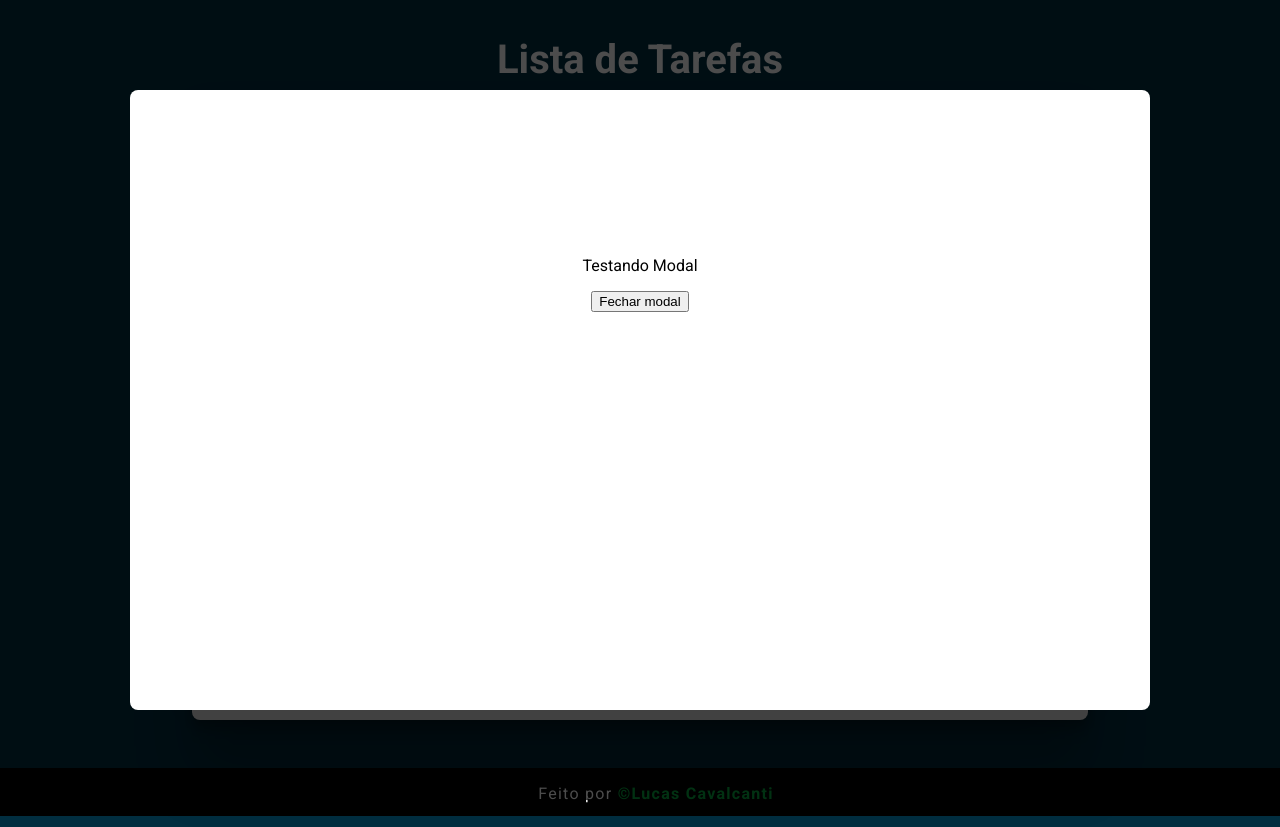
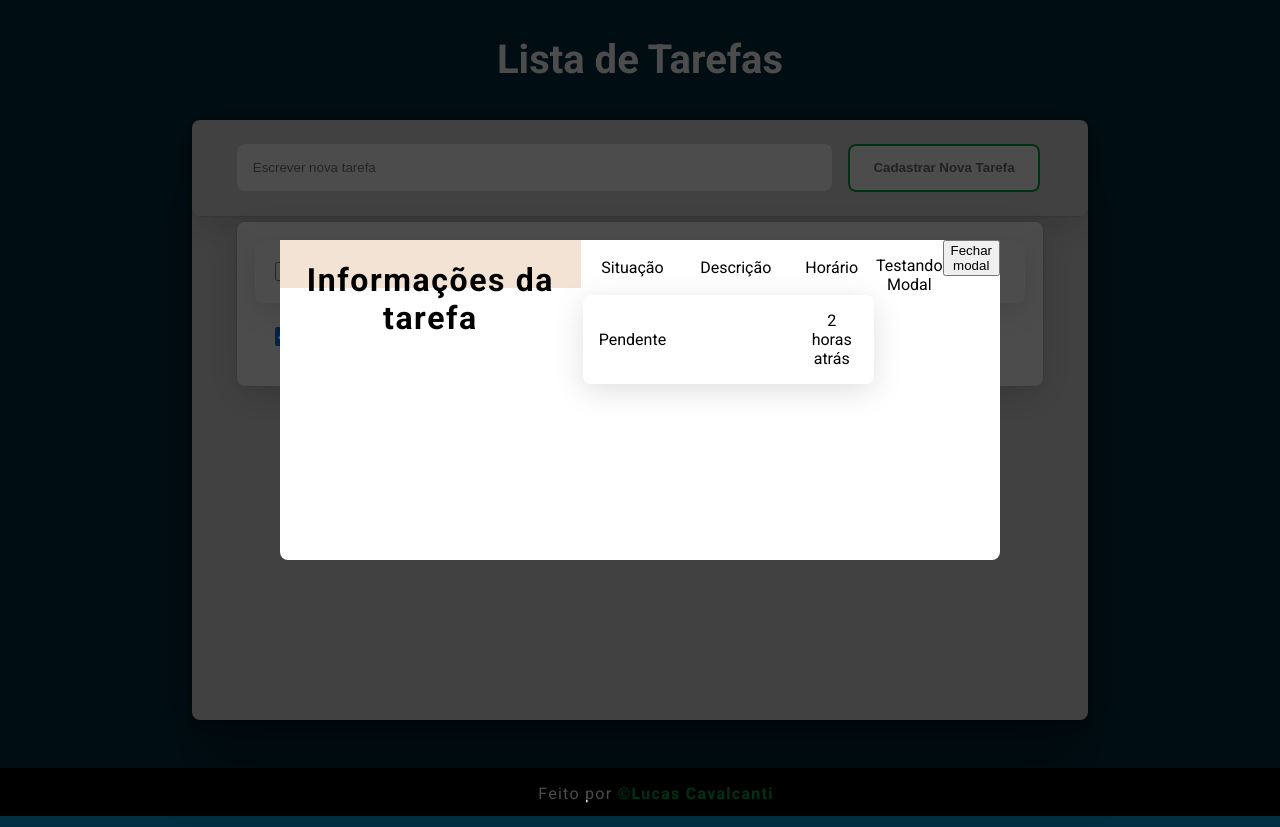
Before and after one commit to lcavalcanti393/ToDo-List, a React (Vite) app: page / in a window 1280 px wide. Both pictures are taken after a click on the button 933 px from the left and 271 px from the top of the page. Shown: the top 827 px of the page. Built offline with nearby package versions, Linux system fonts and the light colour scheme.

Commit message:
data already goes to Modal

```diff
--- a/src/Components/Modal.module.css
+++ b/src/Components/Modal.module.css
@@ -1,3 +1,14 @@
+.headerModal {
+    width: 100%;
+    height: 3rem;
+    background: var(--fifth-color);
+
+    font-weight: normal;
+    letter-spacing: 0.1rem;
+
+}
+
+
 .inputs {
     display: flex;
 }
--- a/src/Components/Modal.tsx
+++ b/src/Components/Modal.tsx
@@ -1,5 +1,4 @@
 import styles from './Modal.module.css';
-import { Item } from './Table';
 
 interface ModalContent{
     isOpen: boolean;
@@ -7,7 +6,9 @@ interface ModalContent{
 }
 
 type Props = {
-    task: Item;
+    id: number;
+    content: string;
+    done: boolean;
 }
 
 /*
@@ -29,26 +30,35 @@ const BACKGROUND_STYLE: object = {
 }
 
 const MODAL_STYLE: object = {
+    display: 'flex',
+    justyfyContent: 'center',
+    alignItens: 'center',
+    flex: 1,
     position : 'fixed',
     width: '45rem',
     height: '20rem',
     top: '50%',
     left: '50%',
     transform: 'translate(-50%, -50%)',
-    padding: '9.375rem',
+    /*padding: '9.375rem',*/
     borderRadius: '8px',
     backgroundColor: '#FFF',
 
 }
 
-export function Modal({ isOpen, setCloseModal  }: ModalContent, { task }: Props){
+export function Modal({ isOpen, setCloseModal  }: ModalContent, props: Props){
 
     if( isOpen ){
         return(
             <div  style={BACKGROUND_STYLE}>
                 <div style={MODAL_STYLE}>
 
-                    {/*<table>
+                    <header className={styles.headerModal}>
+                        <h1>Informações da tarefa</h1>
+                    </header>
+
+                    <main>
+                        <table>
                             <thead>
                                 <td>Situação</td>
                                 <td>Descrição</td>
@@ -56,19 +66,19 @@ export function Modal({ isOpen, setCloseModal  }: ModalContent, { task }: Props)
                             </thead>
                             <tbody>
                                 <tr>
-                                <td>{task.done ? 'Feito' : 'Pendente'}</td>
-                                <td>{task.content}</td>
+                                    <td>{props.done ? 'Feito' : 'Pendente'}</td>
+                                    <td>{props.content}</td>
                                     <td>2 horas atrás</td>
                                 </tr>
                             </tbody>
-                    </table>*/}
-
+                        </table>
+                    </main>
 
 
                     <p>Testando Modal</p>
 
                     <footer>
-                        <button onClick={setCloseModal}>Fechar modal</button>
+                        <button className={styles.footerButton} onClick={setCloseModal}>Fechar modal</button>
                     </footer>
                 </div>
             </div>
```
Also changed, not shown: src/Components/ListItem.tsx (+11 -6 lines). Lines whose indentation alone changed are shown as unchanged.
